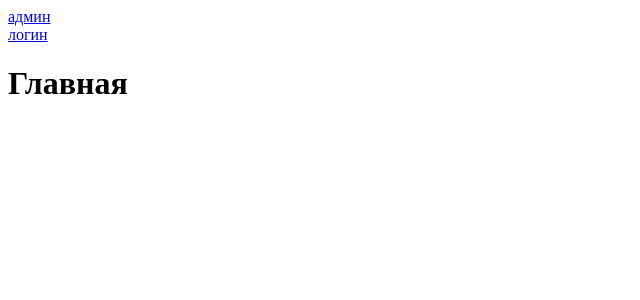
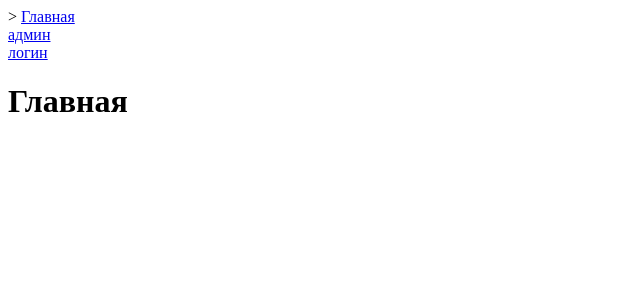
Before and after one commit to CNNOM/SAFIB-test-task, a Vue app: page / in a window 1280 px wide. Shown: the top 300 px of the page, without its empty margins (0-640 px from the left). Built offline with nearby package versions, Linux system fonts and the light colour scheme.

Commit message:
[DTT-2] Реализвано: хлебные крошки

```diff
--- /dev/null
+++ b/src/components/Breadcrumbs.vue
@@ -0,0 +1,28 @@
+<template>
+  <div>
+    <span v-for="(crumb, index) in breadcrumbs" :key="index">
+      > <router-link :to="crumb.path">{{ crumb.name }}</router-link>
+    </span>
+  </div>
+</template>
+
+<script>
+export default {
+  computed: {
+    breadcrumbs() {
+      const breadcrumbs = JSON.parse(localStorage.getItem('breadcrumbs')) || [];
+      console.log(breadcrumbs)
+      console.log(this.$route)
+      console.log(this)
+
+
+      return breadcrumbs;
+
+    },
+    sectionName() {
+      const index = this.$route.params.index;
+      return this.menuItems[index] ? this.menuItems[index].name : 'Неизвестный раздел';
+    }
+  }
+}
+</script>
--- a/src/components/TheSection.vue
+++ b/src/components/TheSection.vue
@@ -1,6 +1,6 @@
 <template>
   <div>
-    <router-link to="/">Вернуться на главную</router-link>
+    <breadcrumbs/>
 
     <h1>Раздел {{ sectionName }}</h1>
     <ul v-if="menuItems[$route.params.index] && menuItems[$route.params.index].subsections">
@@ -15,12 +15,15 @@
 
 <script>
 import { mapState } from 'vuex';
+import Breadcrumbs from "@/components/Breadcrumbs.vue";
 
 export default {
+  components: {Breadcrumbs},
   computed: {
     ...mapState(['menuItems']),
     sectionName() {
       const index = this.$route.params.index;
+      console.log(this.$route)
       return this.menuItems[index] ? this.menuItems[index].name : 'Неизвестный раздел';
     }
   }
--- a/src/components/TheSubSection.vue
+++ b/src/components/TheSubSection.vue
@@ -1,14 +1,16 @@
 <template>
   <div>
-    <router-link to="/">Вернуться на главную</router-link>
+    <breadcrumbs/>
     <h1>Подраздел {{ subSectionName }}</h1>
   </div>
 </template>
 
 <script>
 import { mapState } from 'vuex';
+import Breadcrumbs from "@/components/Breadcrumbs.vue";
 
 export default {
+  components: {Breadcrumbs},
   computed: {
     ...mapState(['menuItems']),
     subSectionName() {
--- a/src/router/index.js
+++ b/src/router/index.js
@@ -1,4 +1,4 @@
-import { createRouter, createWebHistory } from 'vue-router'
+import {createRouter, createWebHistory} from 'vue-router'
 import HomeView from "@/views/HomeView.vue";
 import AdminView from "@/views/AdminView.vue";
 import LoginView from "@/views/LoginView.vue";
@@ -11,13 +11,15 @@ const router = createRouter({
         {
             path: '/',
             name: 'home',
-      component: HomeView
+            component: HomeView,
+            meta: {breadcrumb: 'Главная'}
+
         },
         {
             path: '/admin',
             name: 'admin',
             component: AdminView,
-      meta: { requiresAuth: true }
+            meta: {requiresAuth: true}
 
         },
         {
@@ -29,11 +31,30 @@ const router = createRouter({
             path: '/section/:index',
             name: 'section',
             component: TheSection,
+            meta: {
+                breadcrumb: (route, menuItems) => {
+                    const index = route.params.index;
+                    const section = menuItems[index];
+                    return section ? section.name : 'Неизвестный раздел';
+                }
+            }
         },
         {
             path: '/section/:index/:subIndex',
             name: 'subIndex',
-      component: TheSubSection
+            component: TheSubSection,
+            meta: {
+                breadcrumb: (route, menuItems) => {
+                    const index = route.params.index;
+                    const subIndex = route.params.subIndex;
+                    const section = menuItems[index];
+                    if (section && section.subsections && section.subsections[subIndex]) {
+                        return section.subsections[subIndex].name;
+                    }
+                    return 'Неизвестный подраздел';
+                }
+            }
+
         }
     ]
 })
@@ -47,4 +68,23 @@ router.beforeEach((to, from, next) => {
     }
 });
 
+router.beforeEach((to, from, next) => {
+    const breadcrumbs = JSON.parse(localStorage.getItem('breadcrumbs')) || [];
+    const menuItems = JSON.parse(localStorage.getItem('menuItems')) || [];
+    const newBreadcrumb = {
+        name: typeof to.meta.breadcrumb === 'function' ? to.meta.breadcrumb(to, menuItems) : to.meta.breadcrumb || to.name,
+        path: to.path
+    };
+
+    const index = breadcrumbs.findIndex(crumb => crumb.path === to.path);
+    if (index !== -1) {
+        breadcrumbs.splice(index + 1);
+    } else {
+        breadcrumbs.push(newBreadcrumb);
+    }
+
+    localStorage.setItem('breadcrumbs', JSON.stringify(breadcrumbs));
+    next();
+});
+
 export default router
--- a/src/store/index.js
+++ b/src/store/index.js
@@ -27,12 +27,16 @@ export default new Vuex.Store({
             const items = [...state.menuItems, { ...item, subsections: [] }];
             commit('setMenuItems', items);
         },
-        addSubSection({ commit, state }, { index, subsection }) {
-            const items = [...state.menuItems];
-            if (!items[index].subsections) {
-                items[index].subsections = [];
-            }
-            items[index].subsections.push(subsection);
+        addSubSection({ commit, state }, { sectionTitle, subsection }) {
+            const items = state.menuItems.map(item => {
+                if (item.title === sectionTitle) {
+                    if (!item.subsections) {
+                        item.subsections = [];
+                    }
+                    item.subsections.push(subsection);
+                }
+                return item;
+            });
             commit('setMenuItems', items);
         }
     }
--- a/src/views/AdminView.vue
+++ b/src/views/AdminView.vue
@@ -39,6 +39,8 @@ export default {
     },
     addSubSection() {
       this.$store.dispatch('addSubSection', { index: this.selectedSection, subsection: { name: this.newSubSection } });
+      console.log(this.$store.dispatch)
+
       this.newSubSection = '';
     }
   }
--- a/src/views/HomeView.vue
+++ b/src/views/HomeView.vue
@@ -1,5 +1,6 @@
 <template>
   <div>
+    <breadcrumbs/>
     <router-link to="/admin">админ</router-link>
     <br>
     <router-link to="/login">логин</router-link>
@@ -15,8 +16,10 @@
 
 <script>
 import { mapState } from 'vuex';
+import Breadcrumbs from "@/components/Breadcrumbs.vue";
 
 export default {
+  components: {Breadcrumbs},
   computed: {
     ...mapState(['menuItems'])
   }
```
Lines whose indentation alone changed are shown as unchanged.
